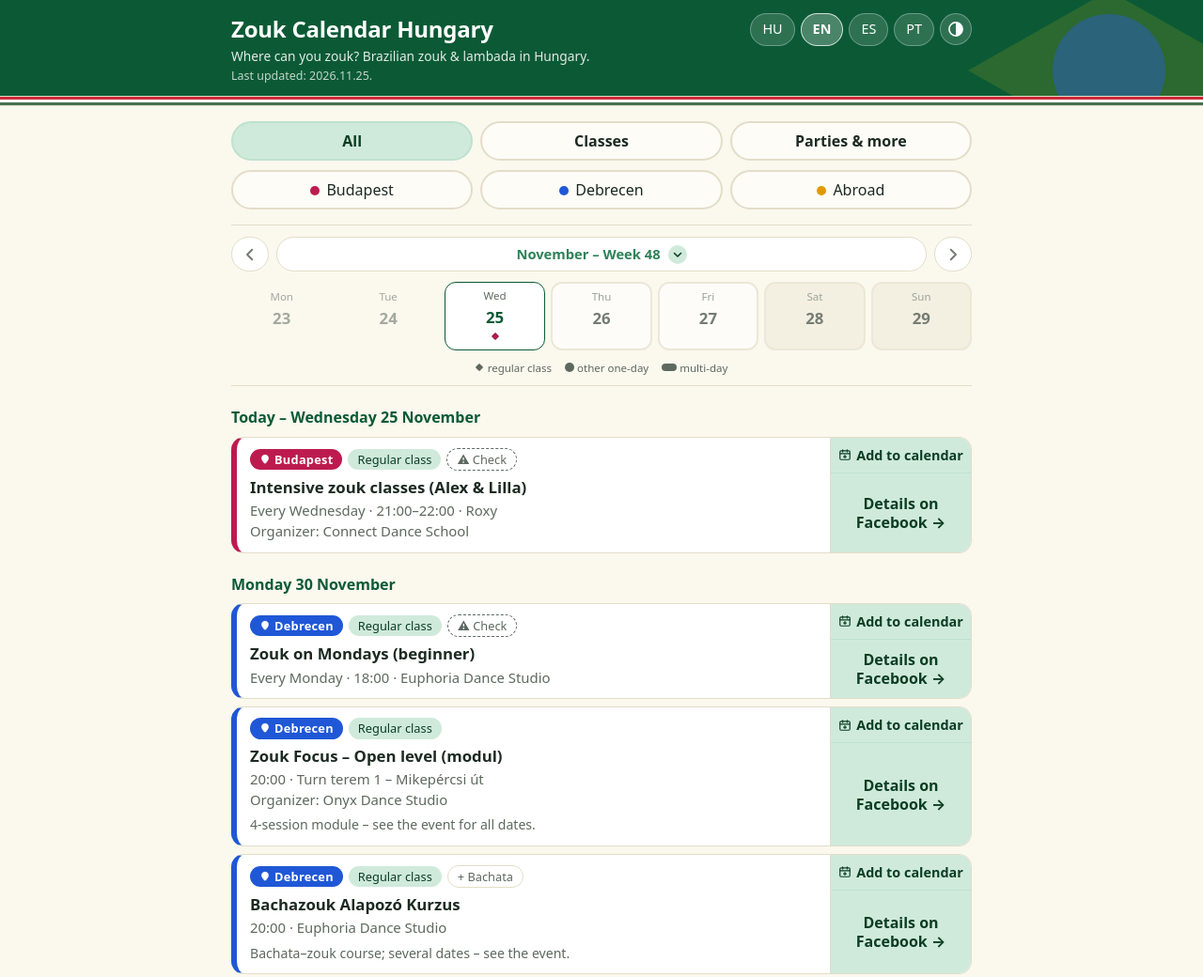
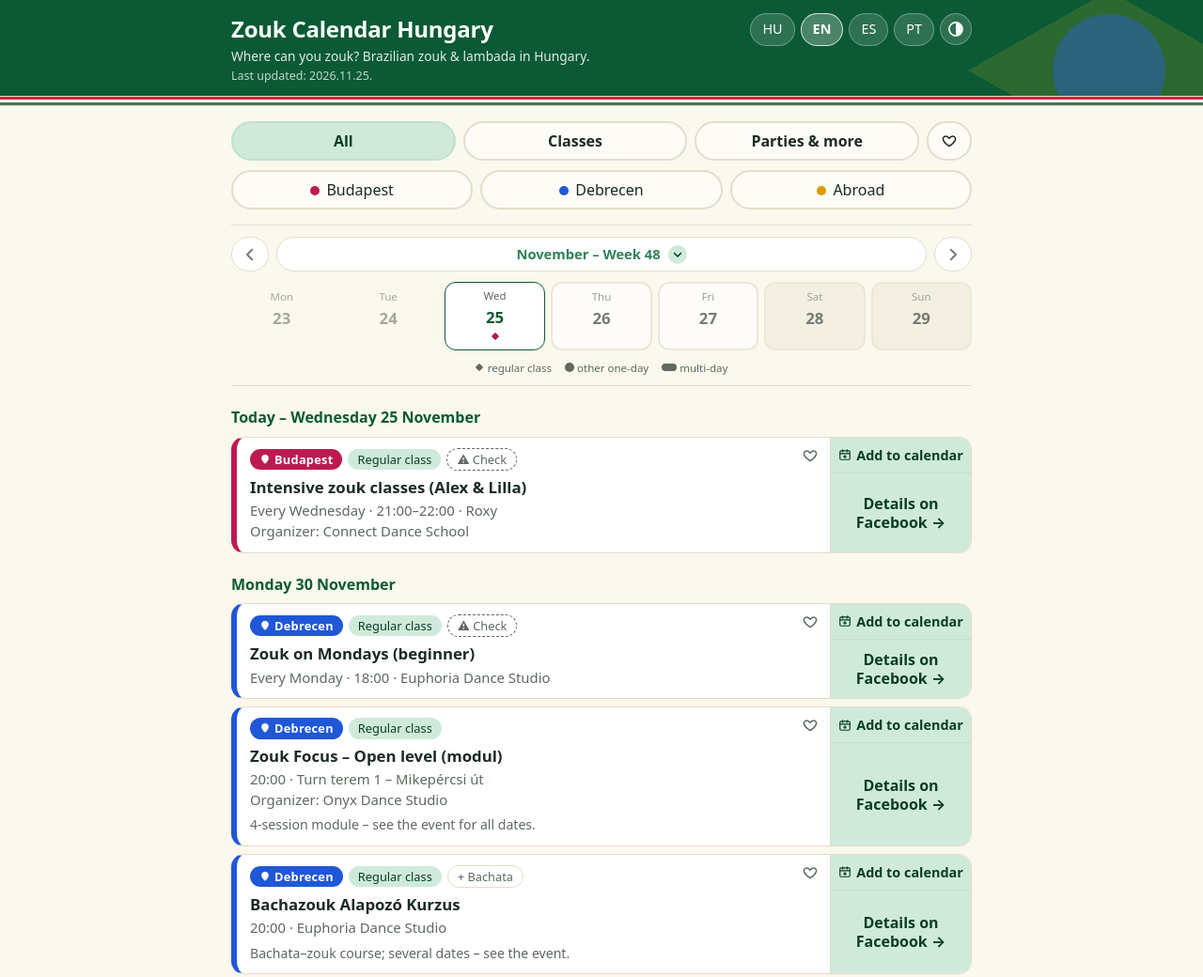
Before and after one commit to mesmesarts/zouk-hungary, a plain HTML site: page index.html in a window 1280 px wide. Shown: the top 1040 px of the page at 94% size. Drawn offline with Linux system fonts and the light colour scheme; no server answers.

Commit message:
index.html v1.18.0: kedvencek (szívecske a kártyán + Kedvencek szűrő)
Co-Authored-By: Claude Sonnet 5.5 <noreply@anthropic.com>
Claude-Session: https://claude.ai/code/session_01VdyE8wJ6jyRDZzJNrAJnZU

```diff
--- a/index.html
+++ b/index.html
@@ -1,5 +1,5 @@
 <!DOCTYPE html>
-<!-- Zouk Calendar v1.17.36 – single file: HTML + CSS (styles v1.3.36) + JS (app v1.0.7). Data lives in events.js. -->
+<!-- Zouk Calendar v1.18.0 – single file: HTML + CSS (styles v1.4.0) + JS (app v1.0.7). Data lives in events.js. -->
 <html lang="hu">
 <head>
 <meta charset="utf-8">
@@ -68,7 +68,7 @@
   .controls{position:relative;background:var(--bg);padding:27px 0 10px;border-bottom:1px solid var(--line);z-index:5}
   .controls::before{content:"";position:absolute;top:0;left:50%;width:100vw;transform:translateX(-50%);height:9px;box-sizing:content-box;border-top:1px solid var(--line);border-bottom:1px solid var(--line);background:linear-gradient(#ce2939 0 3px,#fff 3px 6px,#477050 6px 9px)}
   @media (min-width:700px){.controls{position:sticky;top:0}}
-  .what{display:grid;grid-template-columns:repeat(3,1fr);gap:8px;margin-bottom:8px}
+  .what{display:grid;grid-template-columns:repeat(3,1fr) auto;gap:8px;margin-bottom:8px}
   .dot{display:inline-block;width:10px;height:10px;border-radius:50%;margin-right:7px;vertical-align:baseline}
   .what button{padding:8px 6px;border-radius:14px;border:2px solid var(--line);background:var(--card);cursor:pointer;font-weight:600}
   .what button[aria-pressed="true"]{background:var(--pressed);color:var(--pressedInk);border-color:var(--pb,var(--pressed))}
@@ -91,7 +91,19 @@
   .pill[aria-pressed="true"]{background:var(--pressed);color:var(--pressedInk);border-color:var(--pb,var(--pressed))}
   .week{margin:12px 0 0;padding-bottom:12px;border-bottom:1px solid var(--line)}
   @keyframes zcUp{from{opacity:0;transform:translateY(10px)}to{opacity:1;transform:none}}
-  @keyframes zcPop{0%{transform:scale(1)}45%{transform:scale(1.04)}100%{transform:scale(1)}}
+  /* favourites: heart on the card, "favorites only" toggle in the filter row */
+.what .favbtn{display:inline-flex;align-items:center;justify-content:center;gap:5px;min-width:44px}
+.what .favbtn svg{flex:none;fill:none}
+.what .favbtn[aria-pressed="true"] svg{fill:currentColor}
+.what .favbtn .n{font-size:.85em;font-weight:700}
+.content{position:relative}
+.toprow{padding-right:34px}
+.fav{position:absolute;top:6px;right:6px;display:inline-flex;align-items:center;justify-content:center;width:30px;height:26px;padding:0;border:0;background:none;color:var(--muted);cursor:pointer;border-radius:999px;flex:none}
+.fav svg{fill:none;transition:fill .15s ease,transform .15s ease}
+.fav:hover{color:var(--accent)}
+.fav[aria-pressed="true"]{color:var(--accent)}
+.fav[aria-pressed="true"] svg{fill:currentColor;animation:zcPop .3s ease-out}
+@keyframes zcPop{0%{transform:scale(1)}45%{transform:scale(1.04)}100%{transform:scale(1)}}
   @keyframes zcDot{from{opacity:0;scale:.2}to{opacity:1;scale:1}}
   @keyframes zcF{from{opacity:0}to{opacity:1}}
   #list.st{animation:zcF .32s ease-out}
@@ -360,6 +372,7 @@ button:focus:not(:focus-visible),.pill:focus:not(:focus-visible){outline:none}
       <button data-v="all"></button>
       <button data-v="class"></button>
       <button data-v="party"></button>
+      <button type="button" id="favBtn" class="favbtn" aria-pressed="false"></button>
     </div>
     <div class="cityrow" id="cities" role="group"></div>
   </div>
@@ -384,7 +397,7 @@ button:focus:not(:focus-visible),.pill:focus:not(:focus-visible){outline:none}
       all:"Mind",klass:"Órák",party:"Bulik és\nminden más",
       lgClass:"rendszeres óra",lgParty:"egyéb egynapos",lgMulti:"többnapos",
       today:"Ma",week:"Ez a hét",allTime:"Összes",allCities:"Minden város",
-      todayLabel:"Ma",weekly:"Hetente",mixed:"Vegyes",mixedTip:"A programban más táncok is vannak.",cal:"Naptárba",verify:"⚠ Ellenőrizd",verifyTip:"Az adat az oldal borítóképéről származik – ellenőrizd a Facebook-oldalon.",
+      todayLabel:"Ma",fav:"Kedvenc",favs:"Kedvencek",emptyFav:"Még nincs kedvenc. Jelölj meg eseményeket a szívecskével.",weekly:"Hetente",mixed:"Vegyes",mixedTip:"A programban más táncok is vannak.",cal:"Naptárba",verify:"⚠ Ellenőrizd",verifyTip:"Az adat az oldal borítóképéről származik – ellenőrizd a Facebook-oldalon.",
       empty0:"Mára nem találtunk eseményt. Nézd meg az „Összes” nézetet, vagy lapozz a hét napjai között!",empty1:"Nincs a szűrőnek megfelelő esemény.",
       by:"Szervező",detailsLead:"Részletek a ",details:"Facebookon →",detailsOther:"Részletek",langLabel:"Nyelv",submit:"Esemény beküldése",soon:"Esemény beküldése – hamarosan",
       disc:"Az adatok a szervezők nyilvános Facebook-oldalairól származnak; a pontos időpontot és helyszínt mindig ellenőrizd az esemény oldalán. A fesztiválok és hétvégék városra való szűrésnél is látszanak.",
@@ -400,7 +413,7 @@ button:focus:not(:focus-visible),.pill:focus:not(:focus-visible){outline:none}
       all:"All",klass:"Classes",party:"Parties & more",
       lgClass:"regular class",lgParty:"other one-day",lgMulti:"multi-day",
       today:"Today",week:"This week",allTime:"All upcoming",allCities:"All cities",
-      todayLabel:"Today",weekly:"Weekly",mixed:"Mixed",mixedTip:"Other dances are on the programme too.",cal:"Add to calendar",verify:"⚠ Check",verifyTip:"Taken from the page's cover banner – please check the Facebook page.",
+      todayLabel:"Today",fav:"Favorite",favs:"Favorites",emptyFav:"No favorites yet. Tap the heart on an event to add it.",weekly:"Weekly",mixed:"Mixed",mixedTip:"Other dances are on the programme too.",cal:"Add to calendar",verify:"⚠ Check",verifyTip:"Taken from the page's cover banner – please check the Facebook page.",
       empty0:"Nothing found for today. Try “All upcoming”, or pick another day in the week bar!",empty1:"No events match your filters.",
       by:"Organizer",detailsLead:"Details on ",details:"Facebook →",detailsOther:"Details",langLabel:"Language",submit:"Submit an event",soon:"Submit an event – coming soon",
       disc:"Data comes from the organizers' public Facebook pages; always check the exact time and venue on the event page. Festivals and weekenders stay visible when you filter by city.",
@@ -416,7 +429,7 @@ button:focus:not(:focus-visible),.pill:focus:not(:focus-visible){outline:none}
       all:"Todo",klass:"Clases",party:"Fiestas y más",
       lgClass:"clase regular",lgParty:"otro de un día",lgMulti:"varios días",
       today:"Hoy",week:"Esta semana",allTime:"Todos",allCities:"Todas las ciudades",
-      todayLabel:"Hoy",weekly:"Semanal",mixed:"Mixto",mixedTip:"El programa incluye también otros bailes.",cal:"Añadir al calendario",verify:"⚠ Comprueba",verifyTip:"Dato tomado de la portada de la página; comprueba la página de Facebook.",
+      todayLabel:"Hoy",fav:"Favorito",favs:"Favoritos",emptyFav:"Aún no hay favoritos. Toca el corazón de un evento para añadirlo.",weekly:"Semanal",mixed:"Mixto",mixedTip:"El programa incluye también otros bailes.",cal:"Añadir al calendario",verify:"⚠ Comprueba",verifyTip:"Dato tomado de la portada de la página; comprueba la página de Facebook.",
       empty0:"No hay eventos para hoy. Prueba “Todos” o elige otro día en la barra semanal.",empty1:"No hay eventos que coincidan con los filtros.",
       by:"Organiza",detailsLead:"Detalles en ",details:"Facebook →",detailsOther:"Detalles",langLabel:"Idioma",submit:"Enviar un evento",soon:"Enviar un evento – próximamente",
       disc:"Los datos proceden de las páginas públicas de Facebook de los organizadores; comprueba siempre la hora y el lugar en la página del evento. Los festivales y weekenders se muestran también al filtrar por ciudad.",
@@ -432,7 +445,7 @@ button:focus:not(:focus-visible),.pill:focus:not(:focus-visible){outline:none}
       all:"Tudo",klass:"Aulas",party:"Festas e mais",
       lgClass:"aula regular",lgParty:"outro de um dia",lgMulti:"vários dias",
       today:"Hoje",week:"Esta semana",allTime:"Todos",allCities:"Todas as cidades",
-      todayLabel:"Hoje",weekly:"Semanal",mixed:"Misto",mixedTip:"A programação inclui também outras danças.",cal:"Adicionar ao calendário",verify:"⚠ Confira",verifyTip:"Dado tirado da capa da página; confira na página do Facebook.",
+      todayLabel:"Hoje",fav:"Favorito",favs:"Favoritos",emptyFav:"Ainda não há favoritos. Toque no coração de um evento para adicioná-lo.",weekly:"Semanal",mixed:"Misto",mixedTip:"A programação inclui também outras danças.",cal:"Adicionar ao calendário",verify:"⚠ Confira",verifyTip:"Dado tirado da capa da página; confira na página do Facebook.",
       empty0:"Não há eventos para hoje. Experimente “Todos” ou escolha outro dia na barra da semana.",empty1:"Nenhum evento corresponde aos filtros.",
       by:"Organização",detailsLead:"Detalhes no ",details:"Facebook →",detailsOther:"Detalhes",langLabel:"Idioma",submit:"Enviar um evento",soon:"Enviar um evento – em breve",
       disc:"Os dados vêm das páginas públicas de Facebook dos organizadores; confira sempre o horário e o local na página do evento. Festivais e weekenders aparecem também ao filtrar por cidade.",
@@ -449,7 +462,7 @@ button:focus:not(:focus-visible),.pill:focus:not(:focus-visible){outline:none}
   var GROUP={party:"party",regular:"class",course:"class",workshop:"class",weekender:"party",festival:"party",retreat:"party"};
   var FEST={weekender:1,festival:1,retreat:1}; // visible whatever city is selected
   var CITIES=["Budapest","Debrecen","abroad"];  // city filter chips; several can be on at once, none = everything
-  var DEF={lang:(function(){var l=(navigator.language||"en").toLowerCase().slice(0,2);return {hu:1,es:1,pt:1}[l]?l:"en";})(),theme:"auto",what:"all",when:"all",city:[],zouk:false,lambada:false};
+  var DEF={lang:(function(){var l=(navigator.language||"en").toLowerCase().slice(0,2);return {hu:1,es:1,pt:1}[l]?l:"en";})(),theme:"auto",what:"all",when:"all",city:[],zouk:false,lambada:false,favOnly:false};
   var KEY="zc_prefs2";
   var S=load();
   var DJ_BY_NAME={};
@@ -489,6 +502,11 @@ button:focus:not(:focus-visible),.pill:focus:not(:focus-visible){outline:none}
     return o;
   }
   function save(){try{localStorage.setItem(KEY,JSON.stringify(S));}catch(e){}}
+  // favourites: hearted events (a weekly class is hearted as a whole), kept on this device only
+  var FAV_KEY="zc_favs1",FAVS=(function(){try{var a=JSON.parse(localStorage.getItem(FAV_KEY)||"[]");return Array.isArray(a)?a:[];}catch(e){return [];}})();
+  function favKey(o){return String(o.id||L(o.title));}
+  function isFav(o){return FAVS.indexOf(favKey(o))>-1;}
+  function saveFavs(){try{localStorage.setItem(FAV_KEY,JSON.stringify(FAVS));}catch(e){}}
 
   function todayISO(){return new Intl.DateTimeFormat("sv-SE",{timeZone:"Europe/Budapest"}).format(new Date());}
   function toDate(iso){var p=iso.split("-");return new Date(Date.UTC(+p[0],+p[1]-1,+p[2]));}
@@ -547,6 +565,7 @@ button:focus:not(:focus-visible),.pill:focus:not(:focus-visible){outline:none}
     return CITY_COLORS[(i<0?0:i)%CITY_COLORS.length];
   }
   // "Add to Google Calendar" link (weekly classes get a weekly recurrence)
+  var ICO_HEART='<svg width="16" height="16" viewBox="0 0 24 24" fill="none" stroke="currentColor" stroke-width="2.2" stroke-linecap="round" stroke-linejoin="round" aria-hidden="true"><path d="M12 20.5s-7.5-4.7-9.5-9.6C1.2 7.6 3.1 4.5 6.4 4.5c2 0 3.6 1.1 5.6 3.2 2-2.1 3.6-3.2 5.6-3.2 3.3 0 5.2 3.1 3.9 6.4C19.5 15.8 12 20.5 12 20.5z"/></svg>';
   var ICO_PIN='<svg width="12" height="12" viewBox="0 0 24 24" fill="currentColor" stroke="currentColor" stroke-width="1.5" stroke-linejoin="round" aria-hidden="true"><path d="M12 21s-7-6.2-7-11.5A7 7 0 0 1 19 9.5C19 14.8 12 21 12 21z"/><circle cx="12" cy="9.5" r="2.6" fill="#fff" stroke="none"/></svg>';
   var ICO_CAL='<svg width="14" height="14" viewBox="0 0 24 24" fill="none" stroke="currentColor" stroke-width="2" stroke-linecap="round" stroke-linejoin="round" aria-hidden="true"><rect x="3" y="5" width="18" height="16" rx="2"/><path d="M16 3v4M8 3v4M3 10h18M12 13v5M9.5 15.5h5"/></svg>';
   var ICO_EXT='<svg class="ext" width="14" height="14" viewBox="0 0 24 24" fill="none" stroke="currentColor" stroke-width="2.4" stroke-linecap="round" stroke-linejoin="round" aria-hidden="true"><path d="M18 13v6a2 2 0 0 1-2 2H5a2 2 0 0 1-2-2V8a2 2 0 0 1 2-2h6"/><path d="M15 3h6v6"/><path d="M10 14L21 3"/></svg>';
@@ -609,6 +628,7 @@ button:focus:not(:focus-visible),.pill:focus:not(:focus-visible){outline:none}
   // city filter: nothing selected = every event; otherwise an event passes when its city (Budapest / Debrecen / abroad) is selected.
   // Festivals and weekenders in Hungary stay visible whenever Budapest or Debrecen is selected.
   function ok(o){
+    if(S.favOnly&&!isFav(o))return false;
     if(S.what!=="all"&&gs(o).indexOf(S.what)<0)return false;
     if(S.city.length){
       if(isAbroad(o.city)){if(S.city.indexOf("abroad")<0)return false;}
@@ -649,6 +669,7 @@ button:focus:not(:focus-visible),.pill:focus:not(:focus-visible){outline:none}
         (o.styles||[]).filter(function(s){return s!=="zouk";}).map(function(s){return '<span class="tag">'+esc(STYLES[s]||s)+'</span>';}).join("")+
         mix+
         (o.verify?'<span class="tag verify" title="'+esc(t.verifyTip)+'">'+esc(t.verify)+'</span>':'')+
+        '<button type="button" class="fav" data-fav="'+esc(favKey(o))+'" aria-pressed="'+isFav(o)+'" title="'+esc(t.fav)+'" aria-label="'+esc(t.fav)+'">'+ICO_HEART+'</button>'+
       '</div>'+
       '<h3>'+esc(L(o.title))+'</h3>'+
       '<div class="meta">'+[every,dateTxt,o.time,where].filter(Boolean).map(esc).join(" · ")+'</div>'+
@@ -746,7 +767,7 @@ button:focus:not(:focus-visible),.pill:focus:not(:focus-visible){outline:none}
     if(S.day!==lastDay){var pb=strip.querySelector('[aria-pressed="true"]');if(pb&&S.day)pb.classList.add("pop");lastDay=S.day;}
     var items=S.day?src.filter(function(o){return o.s<=S.day&&o.e>=S.day;}):base;
     sortUp(items,today);
-    if(!items.length){setList(el,'<div class="empty">'+esc(S.day?t.empty0:t.empty1)+'</div>',an);return;}
+    if(!items.length){setList(el,'<div class="empty">'+esc(S.favOnly?t.emptyFav:(S.day?t.empty0:t.empty1))+'</div>',an);return;}
     setList(el,listHtml(items,t,today,false,{}),an);
   }
 
@@ -811,7 +832,7 @@ button:focus:not(:focus-visible),.pill:focus:not(:focus-visible){outline:none}
     var t=T[S.lang];
     document.documentElement.lang=S.lang;
     document.getElementById("tagline").textContent=t.tag;
-    var w=document.querySelectorAll("#what button");
+    var w=document.querySelectorAll("#what button[data-v]");
     w[0].textContent=t.all;w[1].textContent=t.klass;w[2].textContent=t.party;
     document.getElementById("disclaimer").textContent=t.disc;
     document.getElementById("updLabel").textContent=t.upd;
@@ -846,11 +867,24 @@ button:focus:not(:focus-visible),.pill:focus:not(:focus-visible){outline:none}
     if(S.theme==="auto")document.documentElement.removeAttribute("data-theme");else document.documentElement.setAttribute("data-theme",S.theme);
     document.querySelectorAll("[data-lang]").forEach(function(b){b.setAttribute("aria-pressed",b.dataset.lang===S.lang);});
     w.forEach(function(b){b.setAttribute("aria-pressed",b.dataset.v===S.what);});
+    var fb=document.getElementById("favBtn");fb.setAttribute("aria-pressed",!!S.favOnly);fb.title=t.favs;fb.setAttribute("aria-label",t.favs);
+    fb.innerHTML=ICO_HEART+(FAVS.length?'<span class="n">'+FAVS.length+'</span>':'');
     document.querySelectorAll("[data-style]").forEach(function(b){b.setAttribute("aria-pressed",!!S[b.dataset.style]);});
   }
   function update(){save();applyStatic();render();}
 
-  document.querySelectorAll("#what button").forEach(function(b){b.addEventListener("click",function(){S.what=(b.dataset.v!=="all"&&S.what===b.dataset.v)?"all":b.dataset.v;update();});});
+  document.querySelectorAll("#what button[data-v]").forEach(function(b){b.addEventListener("click",function(){S.what=(b.dataset.v!=="all"&&S.what===b.dataset.v)?"all":b.dataset.v;update();});});
+  document.getElementById("favBtn").addEventListener("click",function(){S.favOnly=!S.favOnly;update();});
+  // heart on a card: toggled in place (no re-render, so the list does not animate again); in "favorites only" mode the card leaves the list
+  document.getElementById("list").addEventListener("click",function(ev){
+    var b=ev.target.closest("button.fav");if(!b)return;
+    var k=b.getAttribute("data-fav"),i=FAVS.indexOf(k);
+    if(i>-1)FAVS.splice(i,1);else FAVS.push(k);
+    saveFavs();
+    if(S.favOnly){applyStatic();render();return;}
+    document.querySelectorAll('button.fav').forEach(function(x){if(x.getAttribute("data-fav")===k)x.setAttribute("aria-pressed",i<0);});
+    applyStatic();
+  });
   document.getElementById("weekstrip").addEventListener("click",function(ev){
     var td0=todayISO();
     var tg=ev.target.closest("button[data-toggle]");
```
